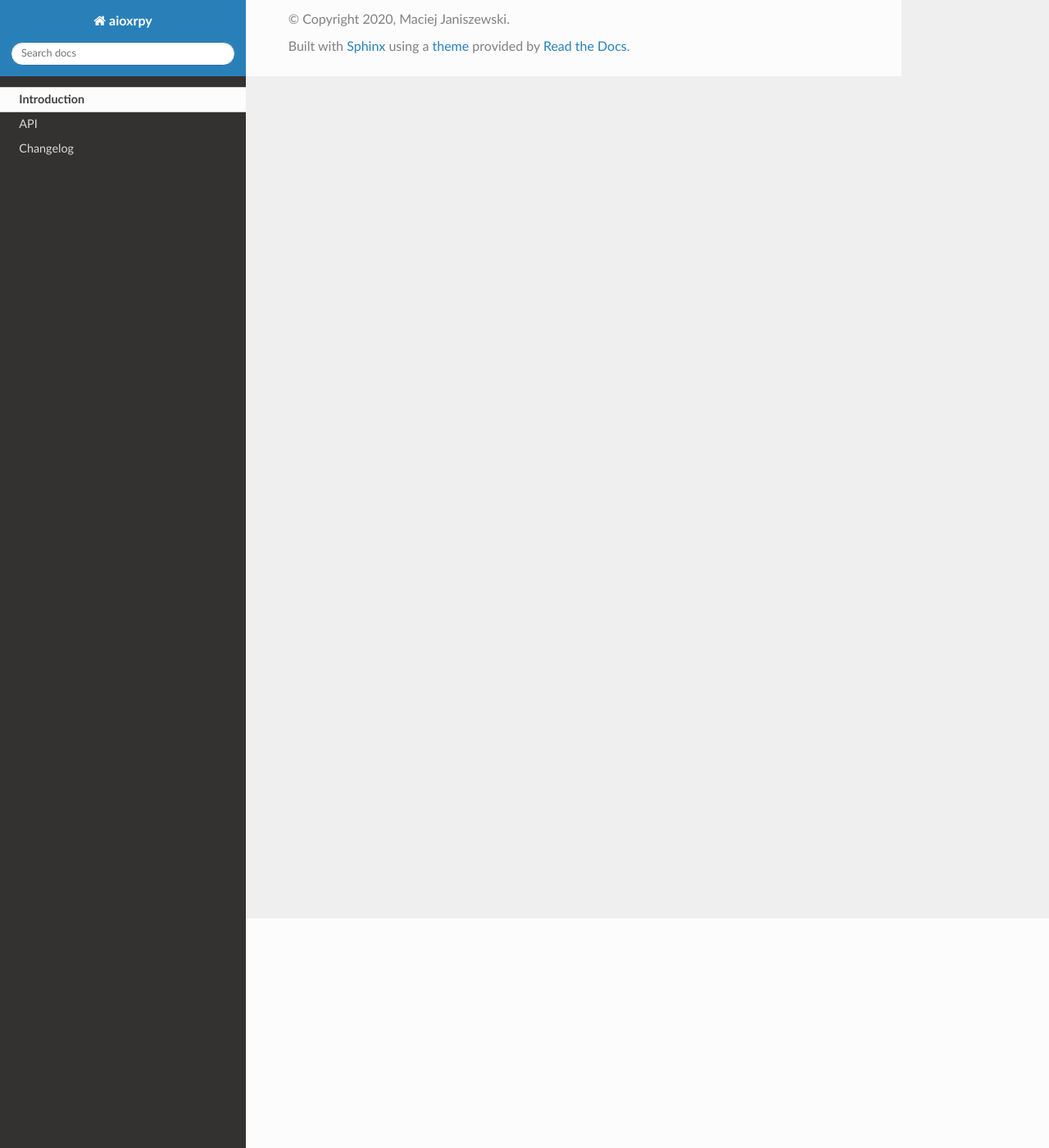
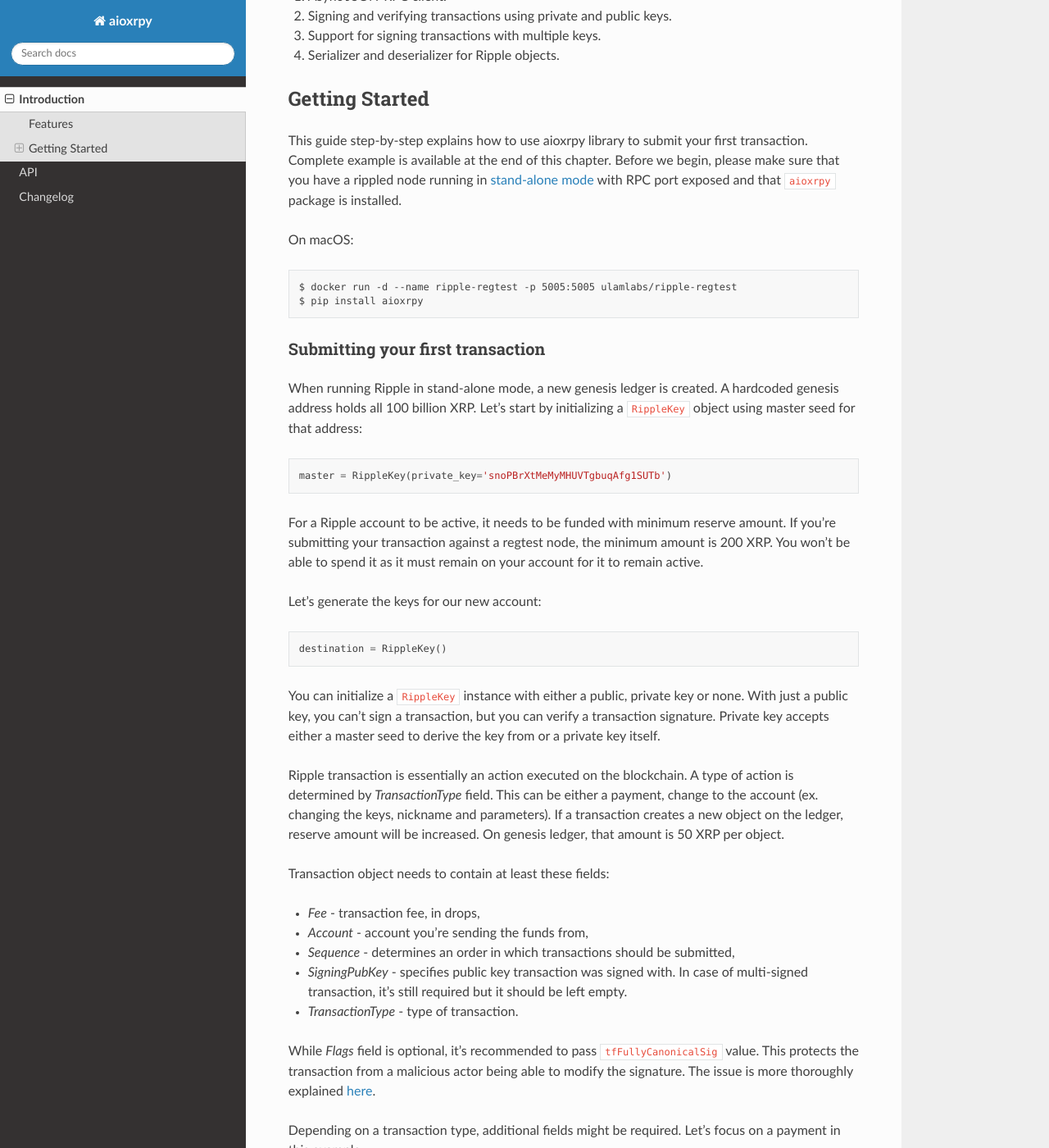
Before and after one commit to ulamlabs/aioxrpy, a Sphinx documentation site: the page built from docs/source/introduction.rst, in a window 1280 px wide and 1400 px high, scrolled down 280 px. Shown: the whole window at 82% size. Built offline with Sphinx 7.4.7 and the Read the Docs theme 2.0.0, drawn with Linux system fonts in a browser that asks for light colours; some of the changed text lies outside the part shown.

Commit message:
Types, getting started guide (#4)

```diff
--- a/docker-compose.yml
+++ b/docker-compose.yml
@@ -2,10 +2,7 @@ version: '3'
 
 services:
   rippled:
-    image: xrptipbot/rippled
+    image: ulamlabs/ripple-regtest
     container_name: rippled
-    volumes:
-      - ./rippled.cfg:/opt/ripple/etc/rippled.cfg
     ports:
       - 5005:5005
-    command: -a --start
--- a/docs/source/introduction.rst
+++ b/docs/source/introduction.rst
@@ -1,4 +1,144 @@
 Introduction
 ============
 
-TODO: write this
+Ripple blockchain library for Python.
+
+Features
+--------
+
+1. Async JSON-RPC client.
+2. Signing and verifying transactions using private and public keys.
+3. Support for signing transactions with multiple keys.
+4. Serializer and deserializer for Ripple objects.
+
+Getting Started
+---------------
+
+This guide step-by-step explains how to use aioxrpy library to submit your
+first transaction. Complete example is available at the end of this chapter.
+Before we begin, please make sure that you have a rippled node running in
+`stand-alone mode <https://xrpl.org/start-a-new-genesis-ledger-in-stand-alone-mode.html>`_
+with RPC port exposed and that ``aioxrpy`` package is installed.
+
+On macOS::
+
+    $ docker run -d --name ripple-regtest -p 5005:5005 ulamlabs/ripple-regtest
+    $ pip install aioxrpy
+
+
+Submitting your first transaction
+^^^^^^^^^^^^^^^^^^^^^^^^^^^^^^^^^
+
+When running Ripple in stand-alone mode, a new genesis ledger is created. A
+hardcoded genesis address holds all 100 billion XRP. Let's start by
+initializing a ``RippleKey`` object using master seed for that address::
+
+    master = RippleKey(private_key='snoPBrXtMeMyMHUVTgbuqAfg1SUTb')
+
+For a Ripple account to be active, it needs to be funded with minimum reserve
+amount. If you're submitting your transaction against a regtest node, the
+minimum amount is 200 XRP. You won't be able to spend it as it must remain on
+your account for it to remain active.
+
+Let's generate the keys for our new account::
+
+    destination = RippleKey()
+
+You can initialize a ``RippleKey`` instance with either a public, private key
+or none. With just a public key, you can't sign a transaction, but you can
+verify a transaction signature. Private key accepts either a master seed to
+derive the key from or a private key itself.
+
+Ripple transaction is essentially an action executed on the blockchain. A type
+of action is determined by `TransactionType` field. This can be either a
+payment, change to the account (ex. changing the keys, nickname and
+parameters). If a transaction creates a new object on the ledger, reserve
+amount will be increased. On genesis ledger, that amount is 50 XRP per object.
+
+Transaction object needs to contain at least these fields:
+
+- `Fee` - transaction fee, in drops,
+- `Account` - account you're sending the funds from,
+- `Sequence` - determines an order in which transactions should be submitted,
+- `SigningPubKey` - specifies public key transaction was signed with. In case
+  of multi-signed transaction, it's still required but it should be left empty.
+- `TransactionType` - type of transaction.
+
+While `Flags` field is optional, it's recommended to pass
+``tfFullyCanonicalSig`` value. This protects the transaction from a malicious
+actor being able to modify the signature. The issue is more thoroughly explained
+`here <https://xrpl.org/transaction-malleability.html#exploit-with-malleable-transactions>`_.
+
+Depending on a transaction type, additional fields might be required. Let's focus
+on a payment in this example.
+
+- `Amount` - amount of XRP (in drops) or issued currency sent in this transaction,
+- `Destination` - address which will receive these funds.
+
+Depending on whether the transaction is signed by a single or multiple keys you
+need to also pass one of these fields:
+
+- `TxnSignature` - signature for transaction in case of single signature,
+- `Signers` - contains a list of signer objects, sorted by account ID (account name in binary format).
+
+RPC class contains helper methods (``sign_and_submit``, ``multisign_and_submit``)
+that will sign and submit it to the node for you. These will also set `Sequence`
+field for you.
+
+::
+
+    rpc = RippleJsonRpc('http://localhost:5005')
+    reserve = await rpc.get_reserve()
+    fee = await rpc.fee()
+
+    tx = {
+        'Account': master.to_account(),
+        'Flags': RippleTransactionFlags.FullyCanonicalSig,
+        'TransactionType': RippleTransactionType.Payment,
+        'Amount': decimals.xrp_to_drops(reserve.base),
+        'Destination': destination.to_account(),
+        'Fee': fee.minimum
+    }
+
+    # post TX blob to rippled JSON-RPC
+    result = await rpc.sign_and_submit(tx, master)
+
+``result`` should contain the response from RPC node if transaction was
+successfully submitted. Otherwise, the last line will throw an exception.
+
+Example code
+^^^^^^^^^^^^
+
+Complete example code::
+
+    import asyncio
+
+    from aioxrpy import decimals
+    from aioxrpy.definitions import RippleTransactionType, RippleTransactionFlags
+    from aioxrpy.keys import RippleKey
+    from aioxrpy.rpc import RippleJsonRpc
+
+
+    async def example():
+        rpc = RippleJsonRpc('http://localhost:5005')
+        reserve = await rpc.get_reserve()
+        fee = await rpc.fee()
+
+        master = RippleKey(private_key='snoPBrXtMeMyMHUVTgbuqAfg1SUTb')
+        destination = RippleKey()
+
+        tx = {
+            'Account': master.to_account(),
+            'Flags': RippleTransactionFlags.FullyCanonicalSig,
+            'TransactionType': RippleTransactionType.Payment,
+            'Amount': decimals.xrp_to_drops(reserve.base),
+            'Destination': destination.to_account(),
+            'Fee': fee.minimum
+        }
+
+        # post TX blob to rippled JSON-RPC
+        result = await rpc.sign_and_submit(tx, master)
+        print(result)
+
+
+    asyncio.get_event_loop().run_until_complete(example())
--- a/requirements.txt
+++ b/requirements.txt
@@ -1,6 +1,6 @@
 aiohttp==3.3.1
 base58==2.0.0
-ecdsa==0.13.3
+ecdsa==0.15
 
 # docs requirements
 sphinx==2.4.4
```
Also changed, not shown: README.md (+22 -2 lines), rippled.cfg (deleted, +0 -40 lines), 8 other files.
